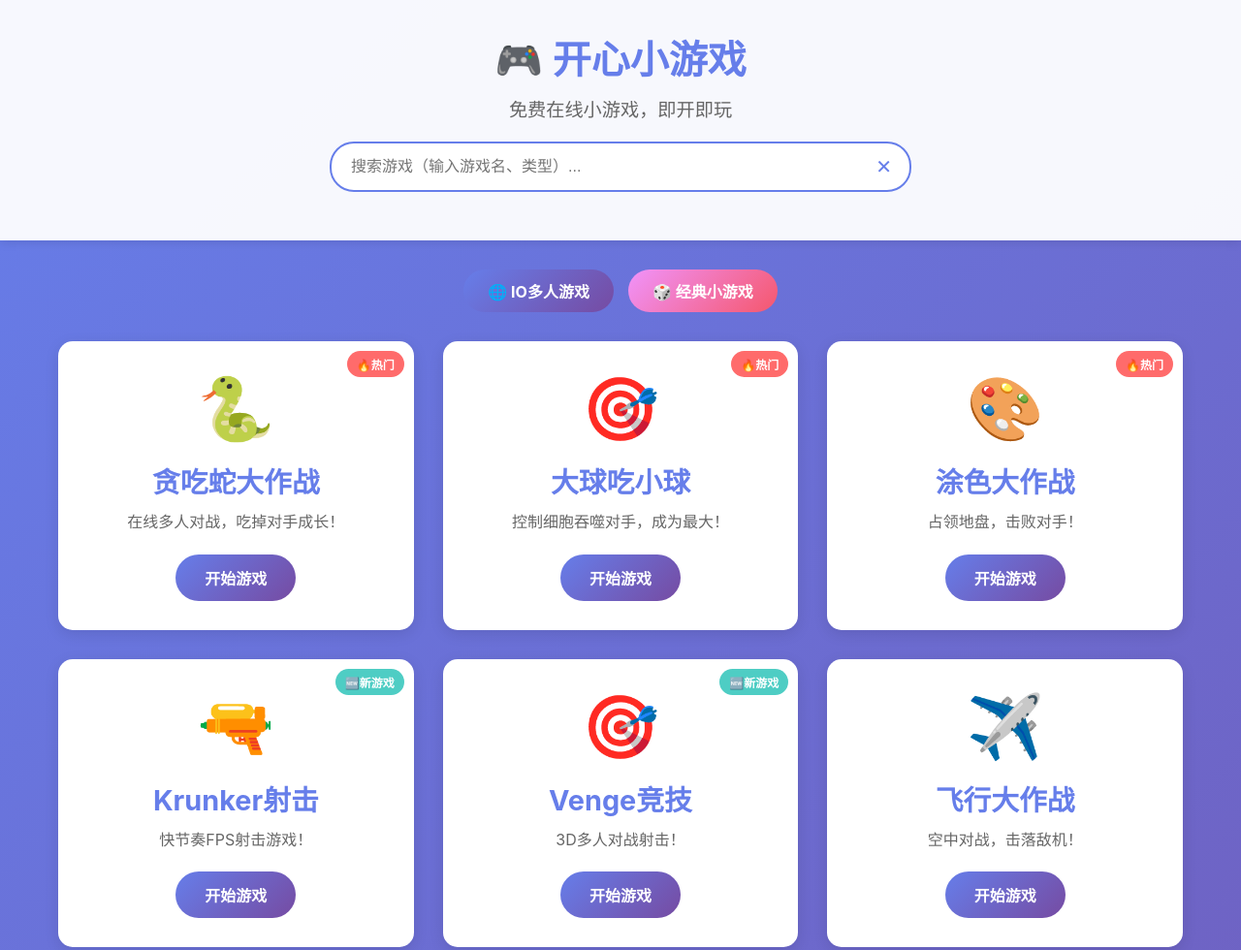
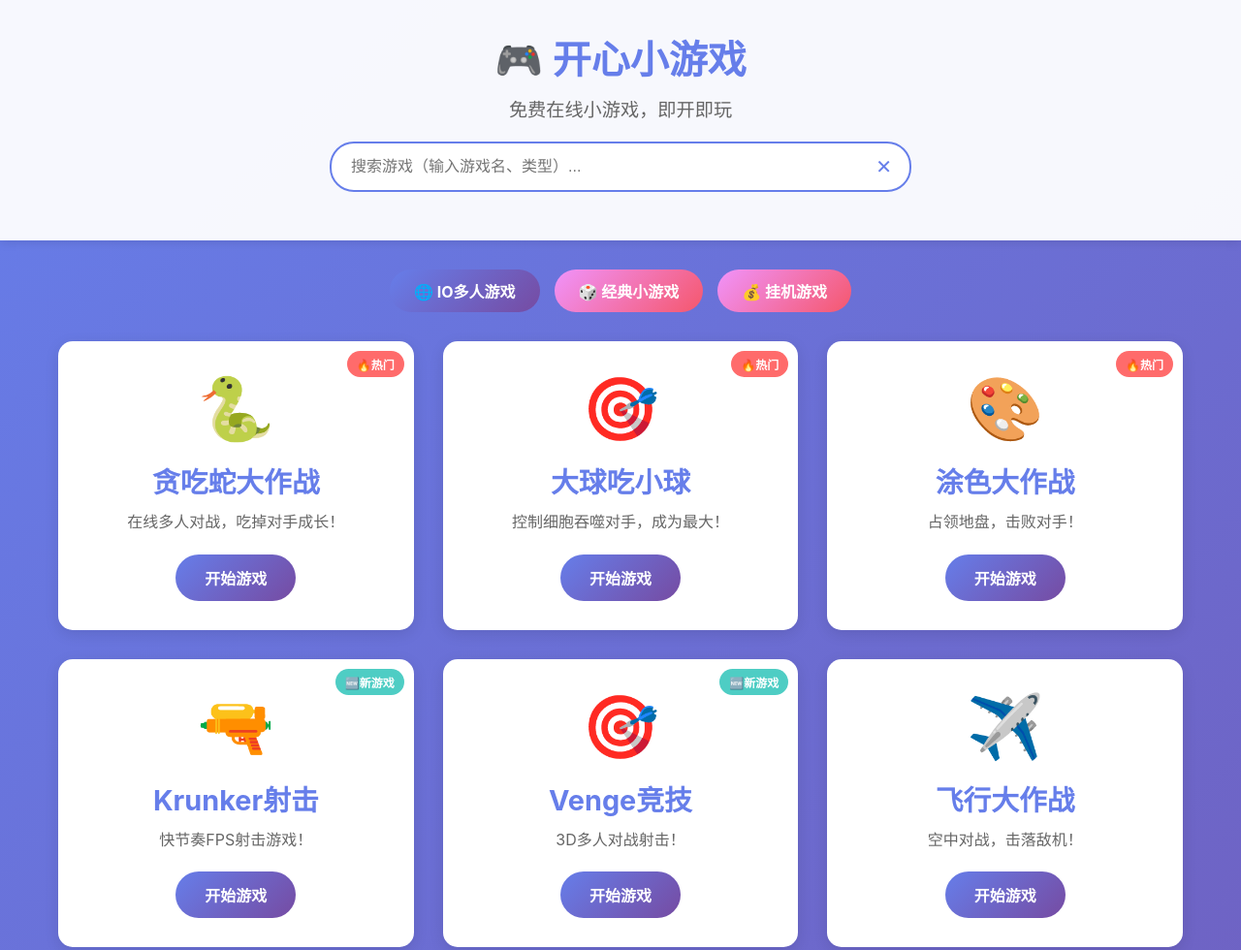
Before and after one commit to luckjackyer/game-website, a plain HTML site: page index.html in a window 1280 px wide. Shown: the top 980 px of the page at 97% size. Drawn offline with Linux system fonts and the light colour scheme.

Commit message:
Update index.html

```diff
--- a/index.html
+++ b/index.html
@@ -101,6 +101,7 @@
         <div class="category-nav">
             <a href="io-games.html" class="category-link">🌐 IO多人游戏</a>
             <a href="classic-games.html" class="category-link secondary">🎲 经典小游戏</a>
+            <a href="idle-games.html" class="category-link" style="background: linear-gradient(135deg, #f093fb 0%, #f5576c 100%);">💰 挂机游戏</a>
         </div>
 
         <section class="games-grid" id="gamesGrid">
```
